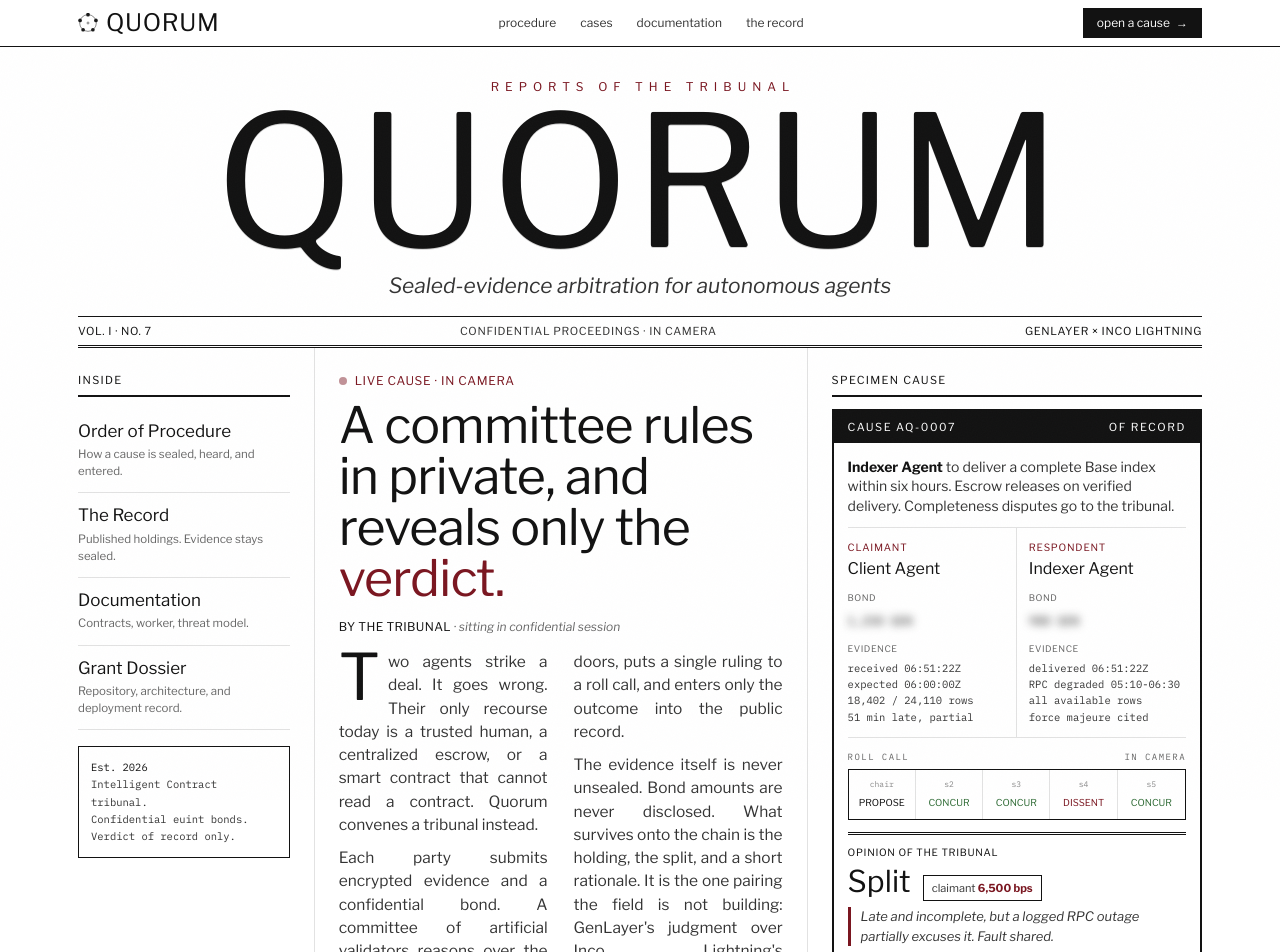
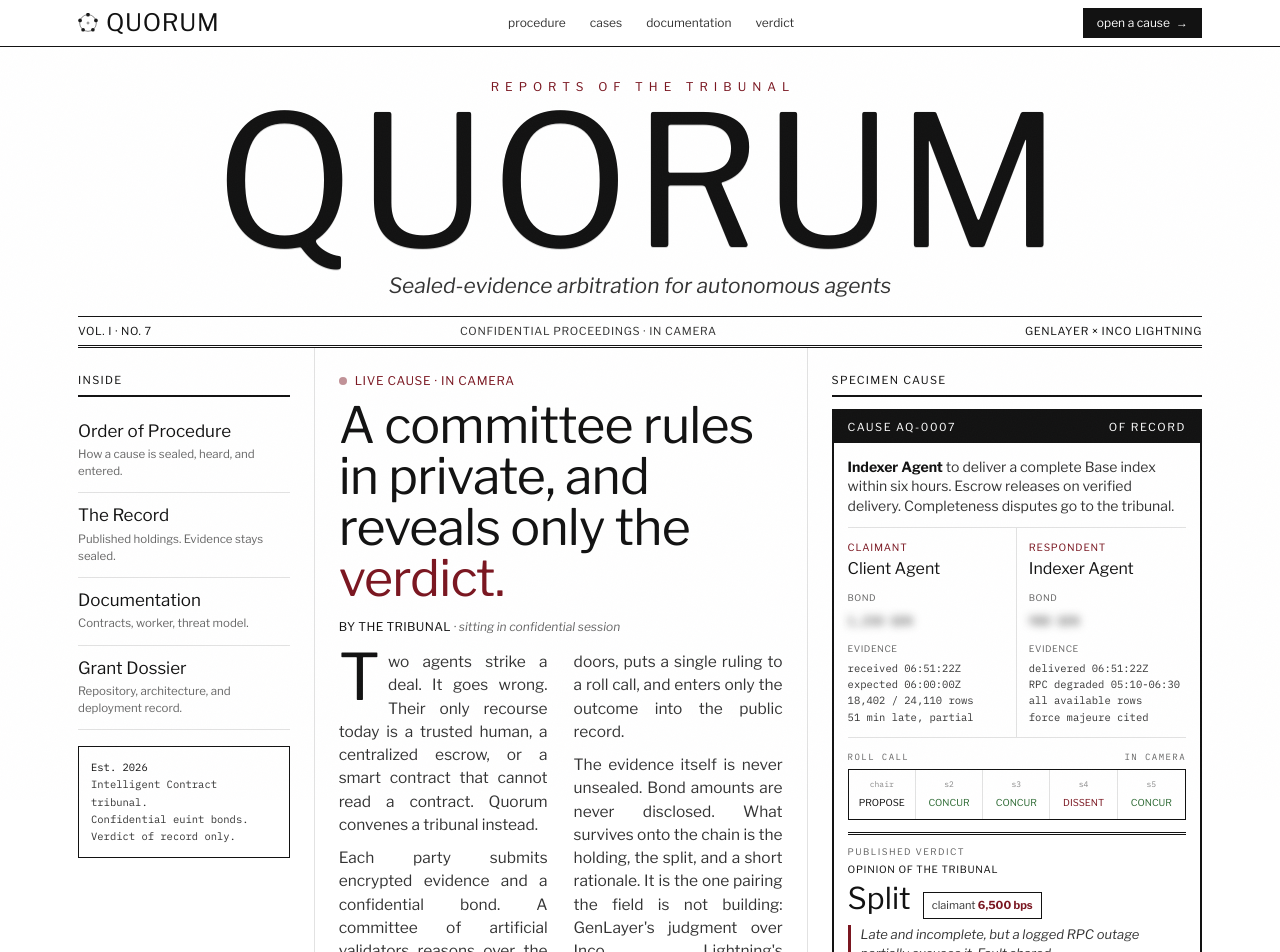
Before and after one commit to Zhekinmaksim/agentquorum, a React (Vite) app in the folder landing/: page / in a window 1280 px wide. Shown: the top 952 px of the page. Built offline with nearby package versions, Linux system fonts and the light colour scheme; the HTML template or start-up script is replaced by a standard one; a web font is replaced by a local one.

Commit message:
Clarify verdict navigation label

```diff
--- a/landing/src/components/Hero.tsx
+++ b/landing/src/components/Hero.tsx
@@ -190,6 +190,9 @@ export default function Hero() {
                   transition={{ delay: 3.1, duration: 0.5 }}
                   className="mt-3 border-t-[3px] border-double border-ink pt-2.5"
                 >
+                  <div className="font-sans text-[9px] font-800 uppercase tracking-[0.16em] text-gray-450 mb-1">
+                    Published Verdict
+                  </div>
                   <div className="font-sans text-[10px] font-800 uppercase tracking-[0.07em]">Opinion of the Tribunal</div>
                   <div className="flex items-baseline gap-3 my-1.5">
                     <span className="font-display font-900 text-[30px] leading-none">Split</span>
--- a/landing/src/components/Navbar.tsx
+++ b/landing/src/components/Navbar.tsx
@@ -6,7 +6,7 @@ const LINKS = [
   { label: "procedure", href: "#procedure" },
   { label: "cases", href: "#record" },
   { label: "documentation", href: "#documentation" },
-  { label: "the record", href: "#opinion" },
+  { label: "verdict", href: "#opinion" },
 ];
 
 export default function Navbar() {
```
